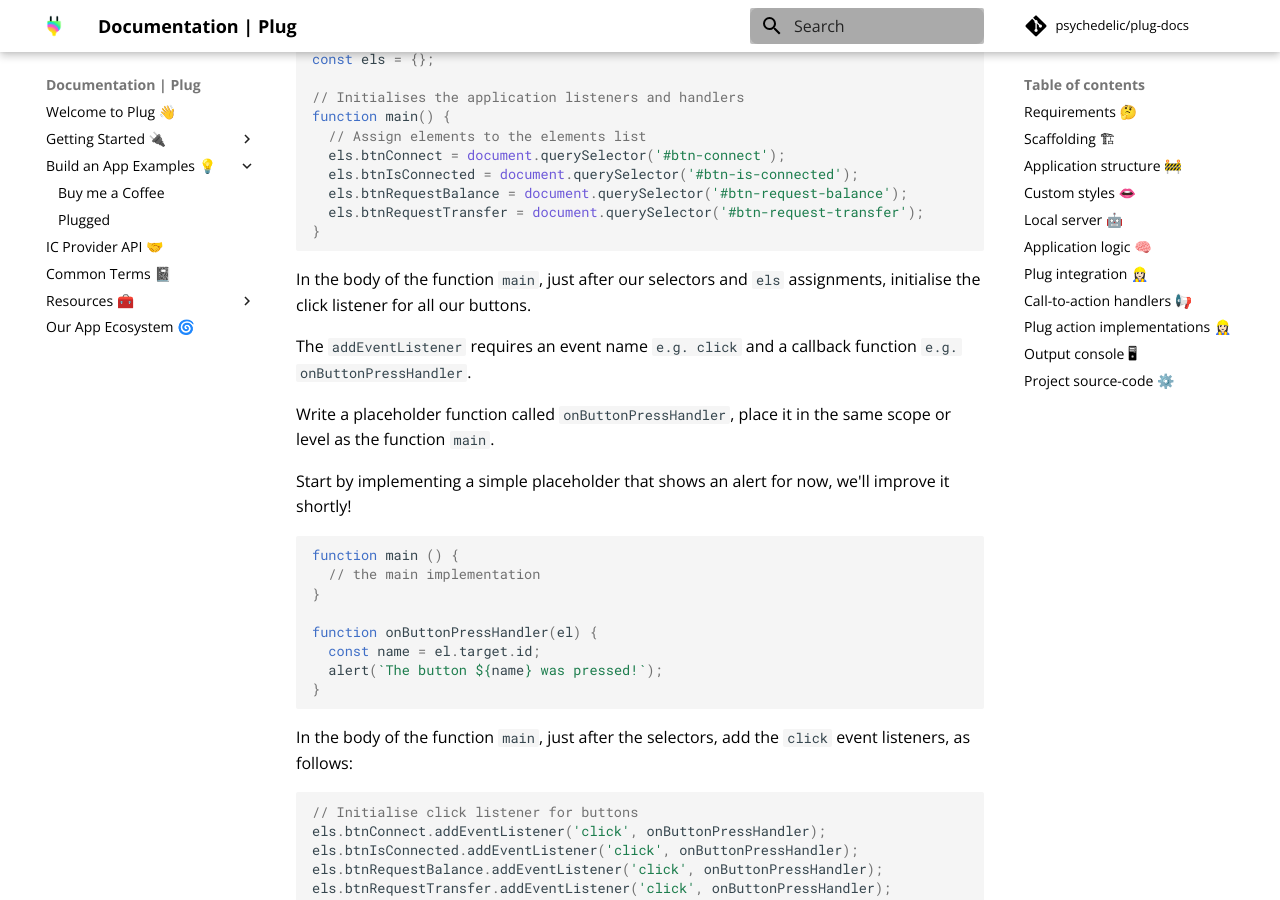
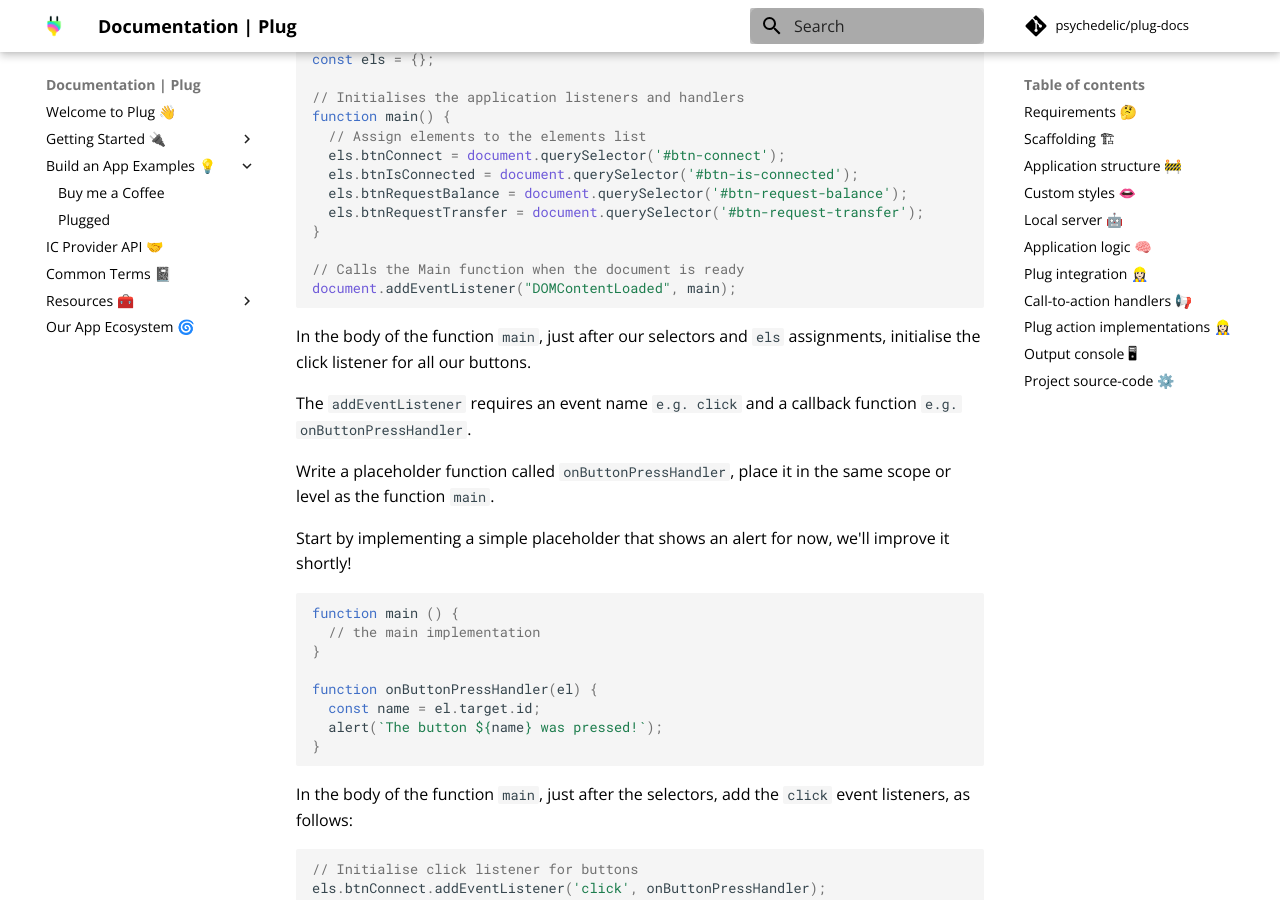
Before and after one commit to Psychedelic/plug-docs, an MkDocs documentation site: the page built from docs/build-an-app-examples/build-app-plugged.md, in a window 1280 px wide and 900 px high, scrolled down 5974 px. Built offline with MkDocs 1.6.1 and Material for MkDocs 9.7.7, drawn with Linux system fonts in a browser that asks for light colours; comment, search, counter and statistics services are not loaded.

Commit message:
docs: ✏️  on dom is ready, note

````diff
--- a/docs/build-an-app-examples/build-app-plugged.md
+++ b/docs/build-an-app-examples/build-app-plugged.md
@@ -272,6 +272,9 @@
   els.btnRequestBalance = document.querySelector('#btn-request-balance');
   els.btnRequestTransfer = document.querySelector('#btn-request-transfer');
 }
+
+// Calls the Main function when the document is ready
+document.addEventListener("DOMContentLoaded", main);
 ```
 
 In the body of the function `main`, just after our selectors and `els` assignments, initialise the click listener for all our buttons.
````
